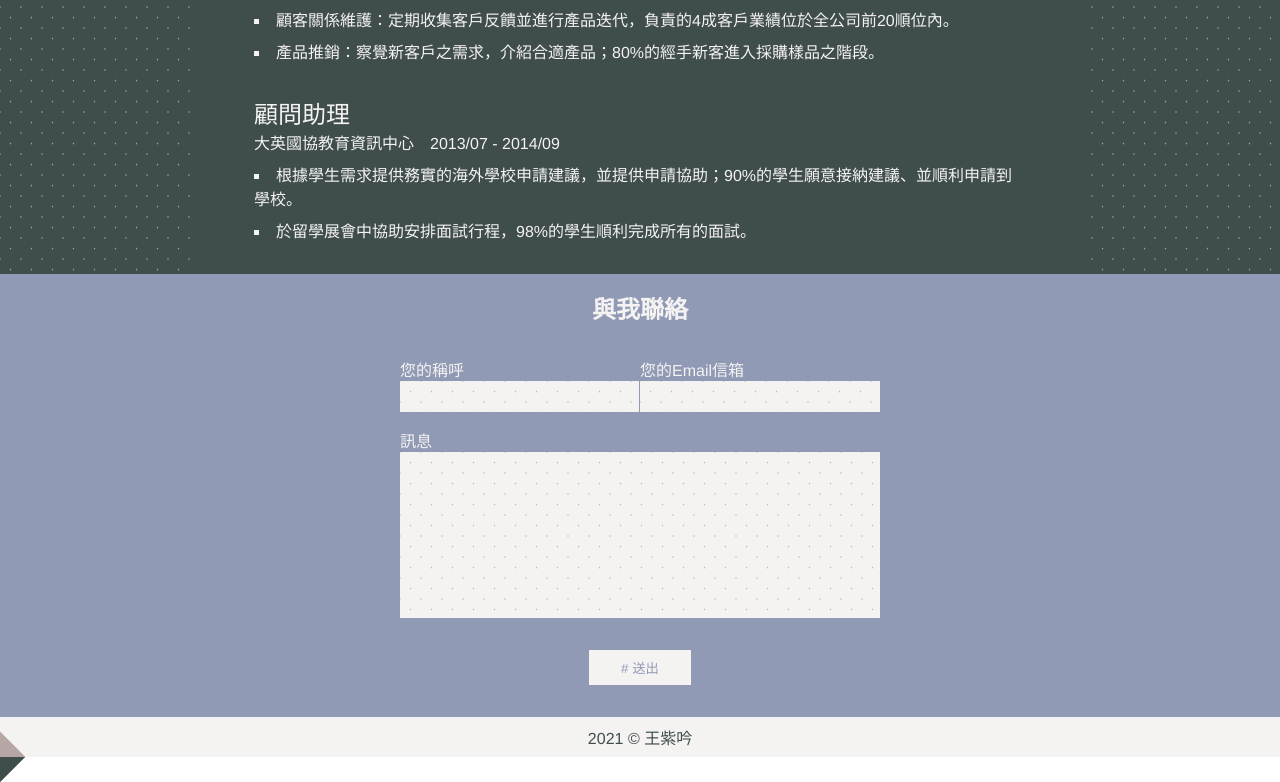
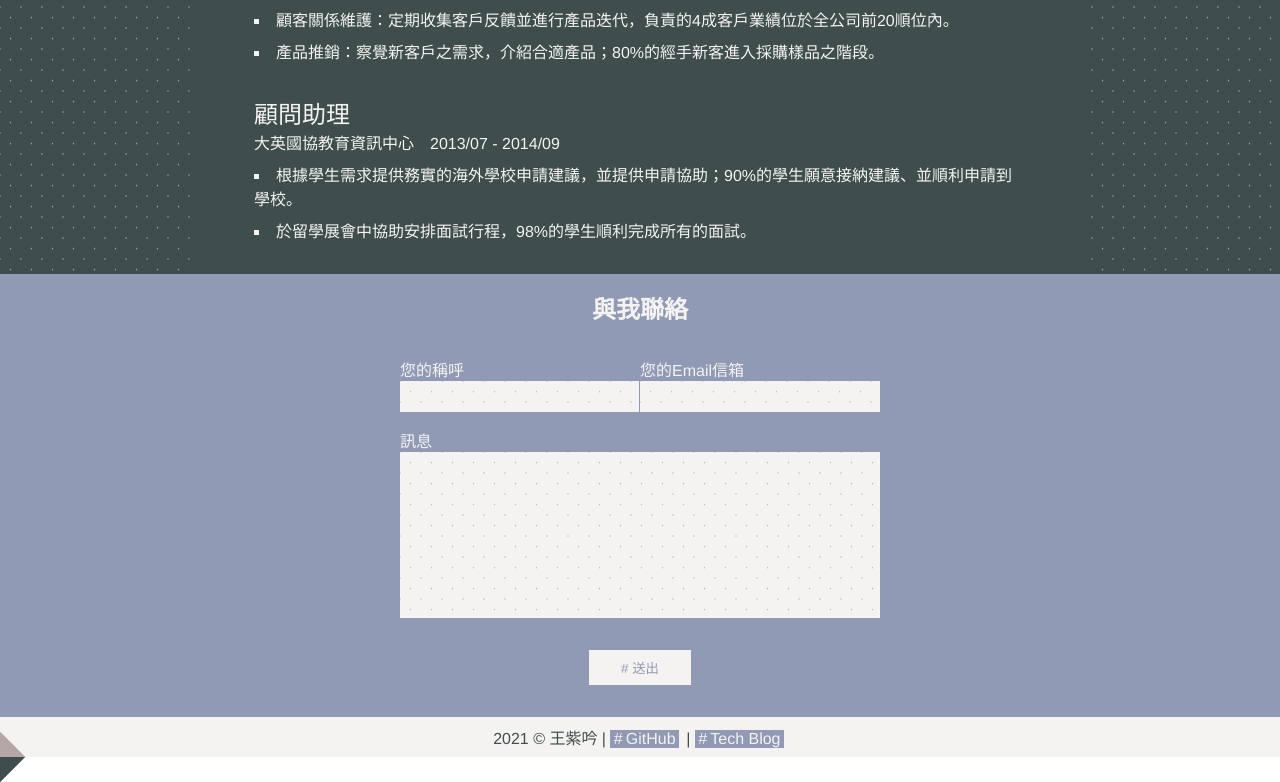
Before and after one commit to tzynwang/resume, a Vue app: page / in a window 1280 px wide. Shown: the part 3293-4075 px from the top of the page. Built offline with nearby package versions, Linux system fonts and the light colour scheme.

Commit message:
feat: footer add GitHub, Tech Blog

```diff
--- a/src/App.vue
+++ b/src/App.vue
@@ -2,18 +2,22 @@
   <div id="app">
     <headerNav />
     <router-view :cursor-element="cursorElement"></router-view>
-    <footer>
-      2021 © 王紫吟
+    <footer ref="footer">
+      2021 © 王紫吟 |
+      <a href="https://github.com/tzynwang" target="_blank">GitHub</a> |
+      <a href="https://tzynwang.github.io/" target="_blank">Tech Blog</a>
     </footer>
     <div class="cursor" ref="cursor"></div>
   </div>
 </template>
 
 <script>
+import { spinMixin } from '@/utils/mixins'
 import headerNav from '@/components/headerNav.vue'
 
 export default {
   name: 'App',
+  mixins: [spinMixin],
   components: {
     headerNav
   },
@@ -28,10 +32,14 @@ export default {
     window.addEventListener('mousemove', this.moveCursor)
     window.addEventListener('scroll', this.hideCursor)
     this.cursorElement = this.$refs.cursor
+
+    this.$refs.footer.addEventListener('mouseover', this.overAnchorAddSpin)
   },
   beforeDestroy() {
     window.removeEventListener('mousemove', this.moveCursor)
     window.removeEventListener('scroll', this.hideCursor)
+
+    this.$refs.footer.removeEventListener('mouseover', this.overAnchorAddSpin)
   },
   methods: {
     moveCursor(event) {
@@ -70,7 +78,7 @@ export default {
   height: 36px;
   z-index: 999;
 
-  background-color: #3F4D4D;
+  background-color: #3f4d4d;
   mix-blend-mode: difference;
 
   transform: translate(-50%, -50%) rotate(45deg);
@@ -85,7 +93,7 @@ export default {
 }
 
 .scale-cursor {
-  transform: translate(-50%, -50%) rotate(45deg) scale(.25);
+  transform: translate(-50%, -50%) rotate(45deg) scale(0.25);
 }
 
 .hide-cursor {
@@ -93,6 +101,6 @@ export default {
 }
 
 .spin-cursor {
-  transform: translate(-50%, -50%) rotate(225deg) scale(.5);
+  transform: translate(-50%, -50%) rotate(225deg) scale(0.5);
 }
 </style>
```
